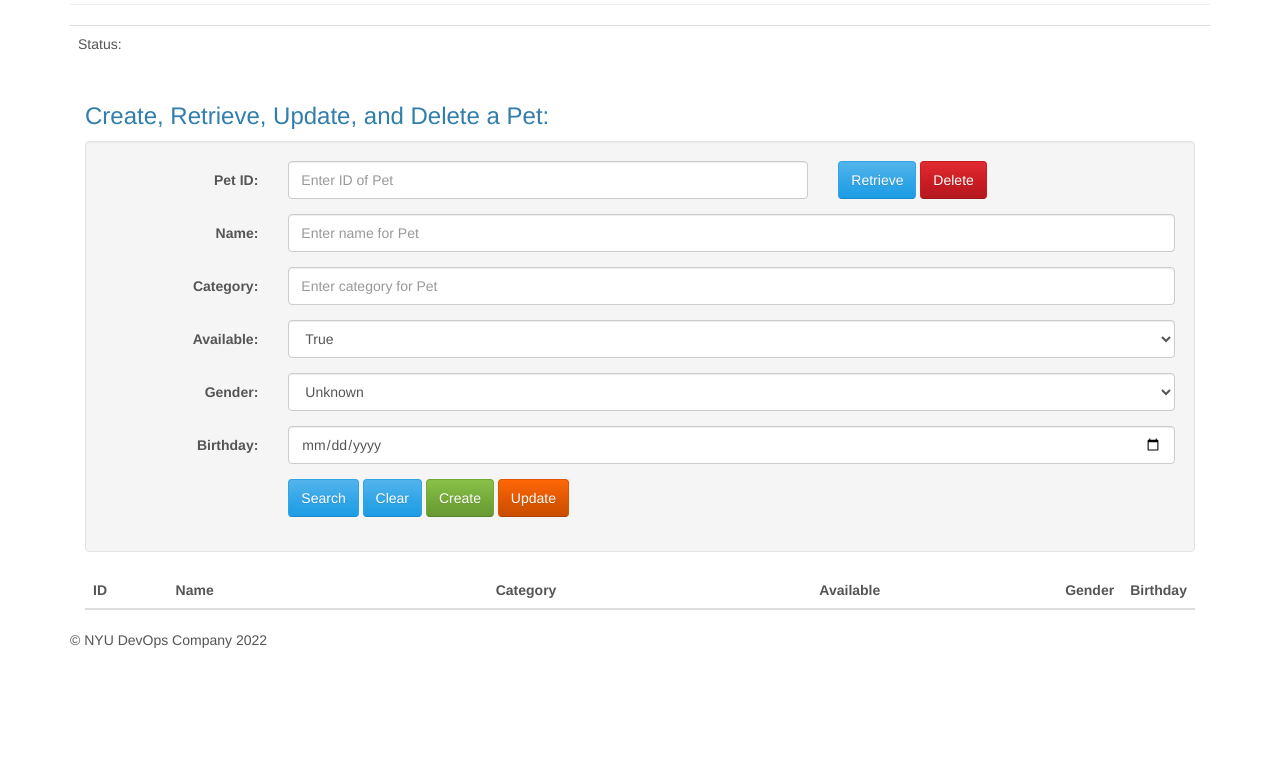
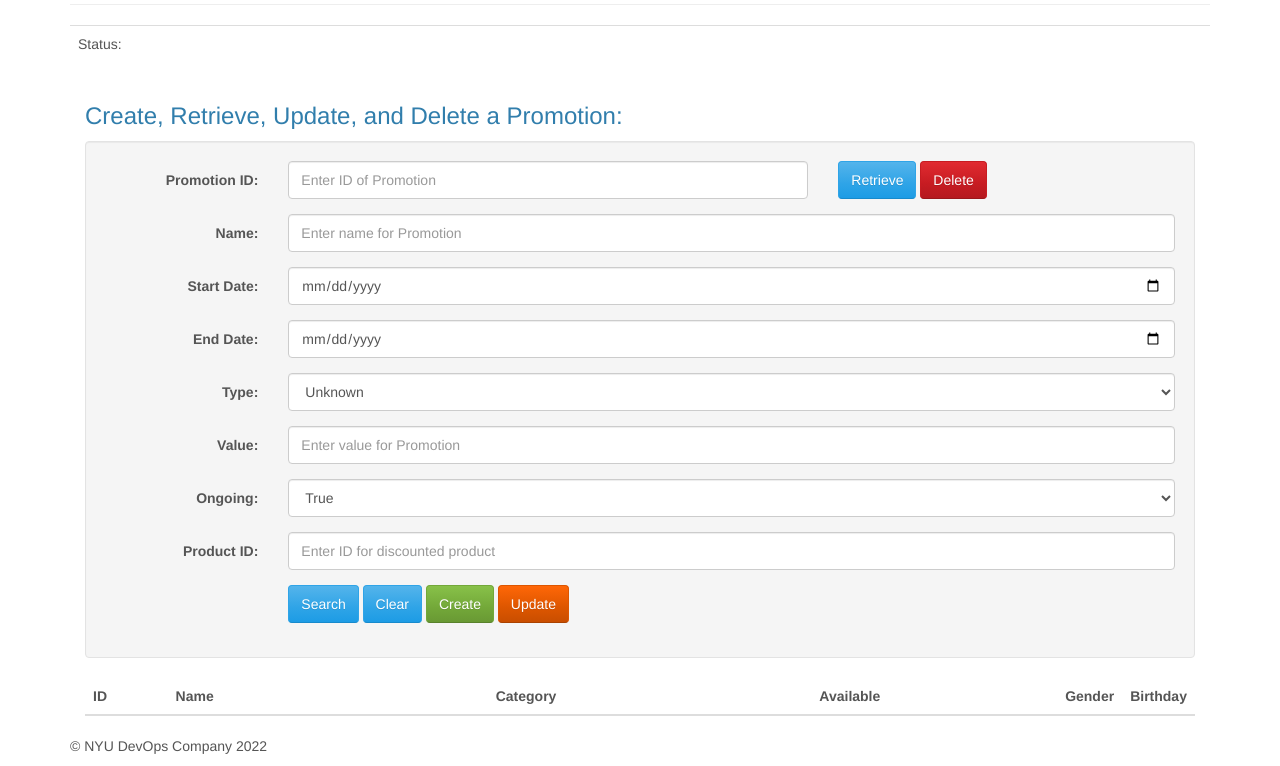
Before and after one commit to nyu-devops-sp22/promotions, a plain HTML site: page service/static/service.html in a window 1280 px wide. Shown: the part 98-864 px from the top of the page. Before the commit the page ends 800 px from the top, so only its background shows below. Drawn offline with Linux system fonts and the light colour scheme; files that its build step writes are made by us from their sources; files whose address does not match are found by name.

Commit message:
UI for promotion

```diff
--- a/service/static/js/rest_api.js
+++ b/service/static/js/rest_api.js
@@ -14,8 +14,8 @@ $(function () {
         } else {
             $("#promotion_available").val("false");
         }
-        $("#promotion_gender").val(res.gender);
-        $("#promotion_birthday").val(res.birthday);
+        // $("#promotion_gender").val(res.gender);
+        // $("#promotion_birthday").val(res.birthday);
     }
 
     /// Clears all form fields
--- a/service/static/service.html
+++ b/service/static/service.html
@@ -1,7 +1,7 @@
 <!DOCTYPE html>
 <html>
   <head>
-    <title>Pet Demo RESTful Service</title>
+    <title>Promotion Demo RESTful Service</title>
     <meta charset="utf-8">
     <meta http-equiv="X-UA-Compatible" content="IE=edge">
     <meta name="viewport" content="width=device-width, initial-scale=1">
@@ -10,7 +10,7 @@
   <body>
     <div class="container">
       <div class="page-header">
-          <h1>Pet Demo REST API Service</h1>
+          <h1>Promotion Demo REST API Service</h1>
       </div>
 
       <!-- Flash Message -->
@@ -22,13 +22,13 @@
 
       <!-- FORM -->
       <div class="col-md-12" id="form_data">
-        <h3>Create, Retrieve, Update, and Delete a Pet:</h3>
+        <h3>Create, Retrieve, Update, and Delete a Promotion:</h3>
         <div class="well">
           <div class="form-horizontal">
             <div class="form-group">
-              <label class="control-label col-sm-2" for="pet_id">Pet ID:</label>
+              <label class="control-label col-sm-2" for="promotion_id">Promotion ID:</label>
               <div class="col-sm-6">
-                <input type="text" class="form-control" id="pet_id" placeholder="Enter ID of Pet">
+                <input type="text" class="form-control" id="promotion_id" placeholder="Enter ID of Promotion">
               </div>
               <div class="col-sm-4">
                 <button type="submit" class="btn btn-primary" id="retrieve-btn">Retrieve</button>
@@ -41,51 +41,66 @@
 
             <!-- NAME -->
             <div class="form-group">
-              <label class="control-label col-sm-2" for="pet_name">Name:</label>
+              <label class="control-label col-sm-2" for="promotion_name">Name:</label>
               <div class="col-sm-10">
-                <input type="text" class="form-control" id="pet_name" placeholder="Enter name for Pet">
+                <input type="text" class="form-control" id="promotion_name" placeholder="Enter name for Promotion">
               </div>
             </div>
 
-            <!-- CATEGORY -->
+            <!-- START DATE -->
             <div class="form-group">
-              <label class="control-label col-sm-2" for="pet_category">Category:</label>
+              <label class="control-label col-sm-2" for="promotion_start_date">Start Date:</label>
               <div class="col-sm-10">
-                <input type="text" class="form-control" id="pet_category" placeholder="Enter category for Pet">
+                <input type="date" class="form-control" id="promotion_start_date" placeholder="01/01/2022">
               </div>
             </div>
 
-            <!-- AVAILABLE -->
+            <!-- END DATE -->
             <div class="form-group">
-              <label class="control-label col-sm-2" for="pet_available">Available:</label>
+              <label class="control-label col-sm-2" for="promotion_end_date">End Date:</label>
               <div class="col-sm-10">
-                <select class="form-control" id="pet_available">
+                <input type="date" class="form-control" id="promotion_end_date" placeholder="01/01/2022">
+              </div>
+            </div>
+
+            <!-- TYPE -->
+            <div class="form-group">
+              <label class="control-label col-sm-2" for="promotion_type">Type:</label>
+              <div class="col-sm-10">
+                <select class="form-control" id="promotion_type">
+                  <option value="VALUE">Value</option>
+                  <option value="PERCENTAGE">Percentage</option>
+                  <option value="UNKNOWN" selected>Unknown</option>
+                </select>
+              </div>
+            </div>
+
+            <!-- VALUE -->
+            <div class="form-group">
+              <label class="control-label col-sm-2" for="promotion_value">Value:</label>
+              <div class="col-sm-10">
+                <input type="text" class="form-control" id="promotion_value" placeholder="Enter value for Promotion">
+              </div>
+            </div>
+
+            <!-- ONGOING -->
+            <div class="form-group">
+              <label class="control-label col-sm-2" for="promotion_ongoing">Ongoing:</label>
+              <div class="col-sm-10">
+                <select class="form-control" id="promotion_ongoing">
                   <option value="true" selected>True</option>
                   <option value="false">False</option>
                 </select>
               </div>
             </div>
 
-            <!-- GENDER -->
+            <!-- PRODUCT ID -->
             <div class="form-group">
-              <label class="control-label col-sm-2" for="pet_gender">Gender:</label>
+              <label class="control-label col-sm-2" for="promotion_product_id">Product ID:</label>
               <div class="col-sm-10">
-                <select class="form-control" id="pet_gender">
-                  <option value="UNKNOWN" selected>Unknown</option>
-                  <option value="MALE">Male</option>
-                  <option value="FEMALE">Female</option>
-                </select>
+                <input type="text" class="form-control" id="promotion_product_id" placeholder="Enter ID for discounted product">
               </div>
             </div>
-
-            <!-- BIRTHDAY -->
-            <div class="form-group">
-              <label class="control-label col-sm-2" for="pet_birthday">Birthday:</label>
-              <div class="col-sm-10">
-                <input type="date" class="form-control" id="pet_birthday" placeholder="2020-04-01">
-              </div>
-            </div>
-
 
             <!-- SUBMIT BUTTONS -->
             <div class="form-group">
```
